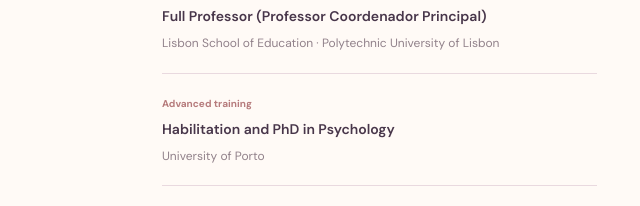
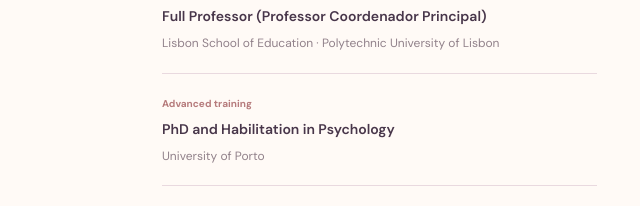
Before and after one commit to marinafuertes-ggd/marinafuertes, a plain HTML site: page index.html in a window 1280 px wide. Shown: the part 7008-7214 px from the top of the page, 151-791 px from the left. Drawn offline with Linux system fonts and the light colour scheme.

Commit message:
Update index.html

```diff
--- a/index.html
+++ b/index.html
@@ -100,7 +100,7 @@
       <article class="project-card"><span class="project-dates">2010 – 2014 · FCT</span><h3>Touchpoints &amp; parenting</h3><p>Research on infant self-regulation, parenting and the impact of neonatal assessment intervention during the first year.</p><span class="project-detail">Principal Investigator · PTDC/PSI-EDD/110682/2009</span></article>
       </div></div></section>
 
-    <section class="section academic-section" id="academic" aria-labelledby="academic-title"><div class="container split-layout"><div class="section-side"><span class="section-kicker"><span class="section-index">06</span> / ACADEMIC LIFE</span></div><div class="section-body"><h2 class="section-heading" id="academic-title">Teaching, mentoring &amp; <em>advancing practice.</em></h2><p class="lead-paragraph academic-intro">My academic work connects research on early development with the education of teachers, early-intervention specialists and psychologists.</p><div class="academic-grid"><div><h3>Academic appointments &amp; education</h3><div class="timeline"><div class="timeline-item"><span>Current profile</span><p>Full Professor (Professor Coordenador Principal)<small>Lisbon School of Education · Polytechnic University of Lisbon</small></p></div><div class="timeline-item"><span>Advanced training</span><p>Habilitation and PhD in Psychology<small>University of Porto</small></p></div><div class="timeline-item"><span>1998</span><p>Master's in Developmental Psychology<small>University of Porto</small></p></div><div class="timeline-item"><span>1995</span><p>Degree in Psychology and Educational Sciences<small>University of Lisbon</small></p></div></div></div>
+    <section class="section academic-section" id="academic" aria-labelledby="academic-title"><div class="container split-layout"><div class="section-side"><span class="section-kicker"><span class="section-index">06</span> / ACADEMIC LIFE</span></div><div class="section-body"><h2 class="section-heading" id="academic-title">Teaching, mentoring &amp; <em>advancing practice.</em></h2><p class="lead-paragraph academic-intro">My academic work connects research on early development with the education of teachers, early-intervention specialists and psychologists.</p><div class="academic-grid"><div><h3>Academic appointments &amp; education</h3><div class="timeline"><div class="timeline-item"><span>Current profile</span><p>Full Professor (Professor Coordenador Principal)<small>Lisbon School of Education · Polytechnic University of Lisbon</small></p></div><div class="timeline-item"><span>Advanced training</span><p>PhD and Habilitation in Psychology<small>University of Porto</small></p></div><div class="timeline-item"><span>1998</span><p>Master's in Developmental Psychology<small>University of Porto</small></p></div><div class="timeline-item"><span>1995</span><p>Degree in Psychology and Educational Sciences<small>University of Lisbon</small></p></div></div></div>
       <div><h3>Teaching &amp; academic service</h3><p>Coordinator of the master's programmes in Early Intervention and Preschool Education at ESELx, with involvement in further postgraduate programmes.</p><p>Experience supervising doctoral and master's research in developmental psychology, parent–infant interaction and early childhood education.</p><p>Research and professional activity includes international collaboration, publications, peer review and work at the intersection of developmental science and practice.</p><a class="inline-arrow" href="https://www.eselx.ipl.pt/en/node/689" target="_blank" rel="noopener noreferrer">View institutional profile ↗</a></div></div></div></div></section>
 
     <section class="section writing-section" id="books" aria-labelledby="books-title"><div class="container"><div class="section-header"><div><span class="section-kicker"><span class="section-index">07</span> / BOOKS &amp; EDITED WORKS</span><h2 class="section-heading" id="books-title">Research for <em>practice.</em></h2></div><p>Examples of books and editorial work documented in Ciência Vitae.</p></div><div class="book-grid"><div class="book-card"><span>2016 · BOOK</span><h3>Pais e filhos crescem juntos</h3><p>Marina Fuertes</p></div><div class="book-card"><span>2020 · EDITED VOLUME</span><h3>Teoria, práticas e investigação em intervenção precoce II</h3><p>Edited by Marina Fuertes · CIED–ESELx/IPL</p></div><div class="book-card"><span>2018 · EDITED VOLUME</span><h3>Teoria, práticas e investigação em intervenção precoce</h3><p>Edited by Marina Fuertes · CIED</p></div></div><div class="after-books"><a class="inline-arrow" href="https://www.cienciavitae.pt/en/2416-A724-93B2" target="_blank" rel="noopener noreferrer">See further books and chapters in Ciência Vitae ↗</a></div></div></section>
```
